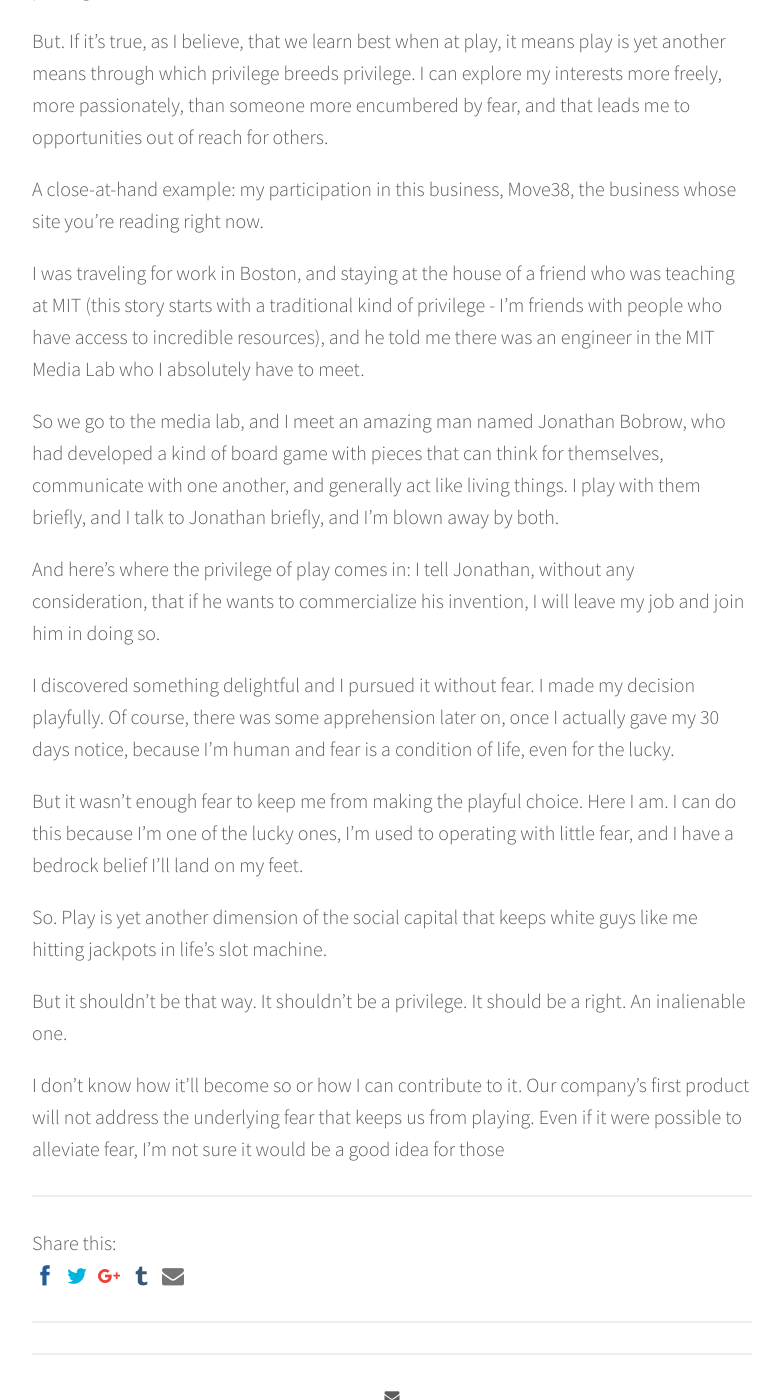
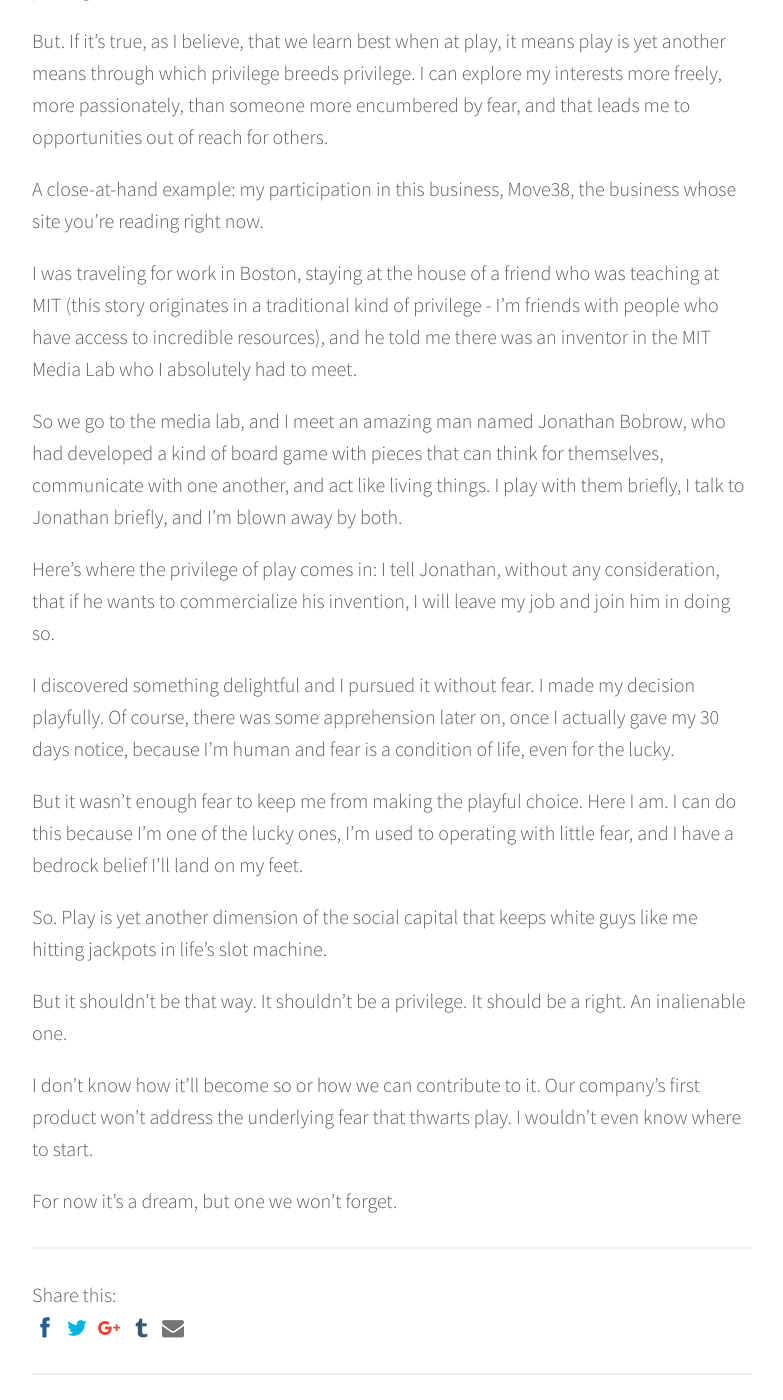
Before and after one commit to jbobrow/Move38-website, a Jekyll site: the page built from _posts/2016-09-24-is-play-a-right.markdown, in a window 1280 px wide and 1400 px high, scrolled down 1419 px. Shown: the whole window, without its empty margins (248-1031 px from the left). Built offline with Jekyll 4.4.1, drawn with Linux system fonts in a browser that asks for light colours; nearby versions of some CDN libraries; comment, search, counter and statistics services are not loaded.

Commit message:
Updated Is Play A Right

```diff
--- a/_posts/2016-09-24-is-play-a-right.markdown
+++ b/_posts/2016-09-24-is-play-a-right.markdown
@@ -33,11 +33,11 @@ But. If it's true, as I believe, that we learn best when at play, it means play
 
 A close-at-hand example: my participation in this business, Move38, the business whose site you're reading right now.
 
-I was traveling for work in Boston, and staying at the house of a friend who was teaching at MIT (this story starts with a traditional kind of privilege - I'm friends with people who have access to incredible resources), and he told me there was an engineer in the MIT Media Lab who I absolutely have to meet.
+I was traveling for work in Boston, staying at the house of a friend who was teaching at MIT (this story originates in a traditional kind of privilege - I'm friends with people who have access to incredible resources), and he told me there was an inventor in the MIT Media Lab who I absolutely had to meet.
 
-So we go to the media lab, and I meet an amazing man named Jonathan Bobrow, who had developed a kind of board game with pieces that can think for themselves, communicate with one another, and generally act like living things. I play with them briefly, and I talk to Jonathan briefly, and I'm blown away by both.
+So we go to the media lab, and I meet an amazing man named Jonathan Bobrow, who had developed a kind of board game with pieces that can think for themselves, communicate with one another, and act like living things. I play with them briefly, I talk to Jonathan briefly, and I'm blown away by both.
 
-And here's where the privilege of play comes in: I tell Jonathan, without any consideration, that if he wants to commercialize his invention, I will leave my job and join him in doing so.
+Here's where the privilege of play comes in: I tell Jonathan, without any consideration, that if he wants to commercialize his invention, I will leave my job and join him in doing so.
 
 I discovered something delightful and I pursued it without fear. I made my decision playfully. Of course, there was some apprehension later on, once I actually gave my 30 days notice, because I'm human and fear is a condition of life, even for the lucky.
 
@@ -47,4 +47,6 @@ So. Play is yet another dimension of the social capital that keeps white guys li
 
 But it shouldn't be that way. It shouldn't be a privilege. It should be a right. An inalienable one.
 
-I don't know how it'll become so or how I can contribute to it. Our company's first product will not address the underlying fear that keeps us from playing. Even if it were possible to alleviate fear, I'm not sure it would be a good idea for those
+I don't know how it'll become so or how we can contribute to it. Our company's first product won't address the underlying fear that thwarts play. I wouldn't even know where to start.
+
+For now it's a dream, but one we won't forget.
```
